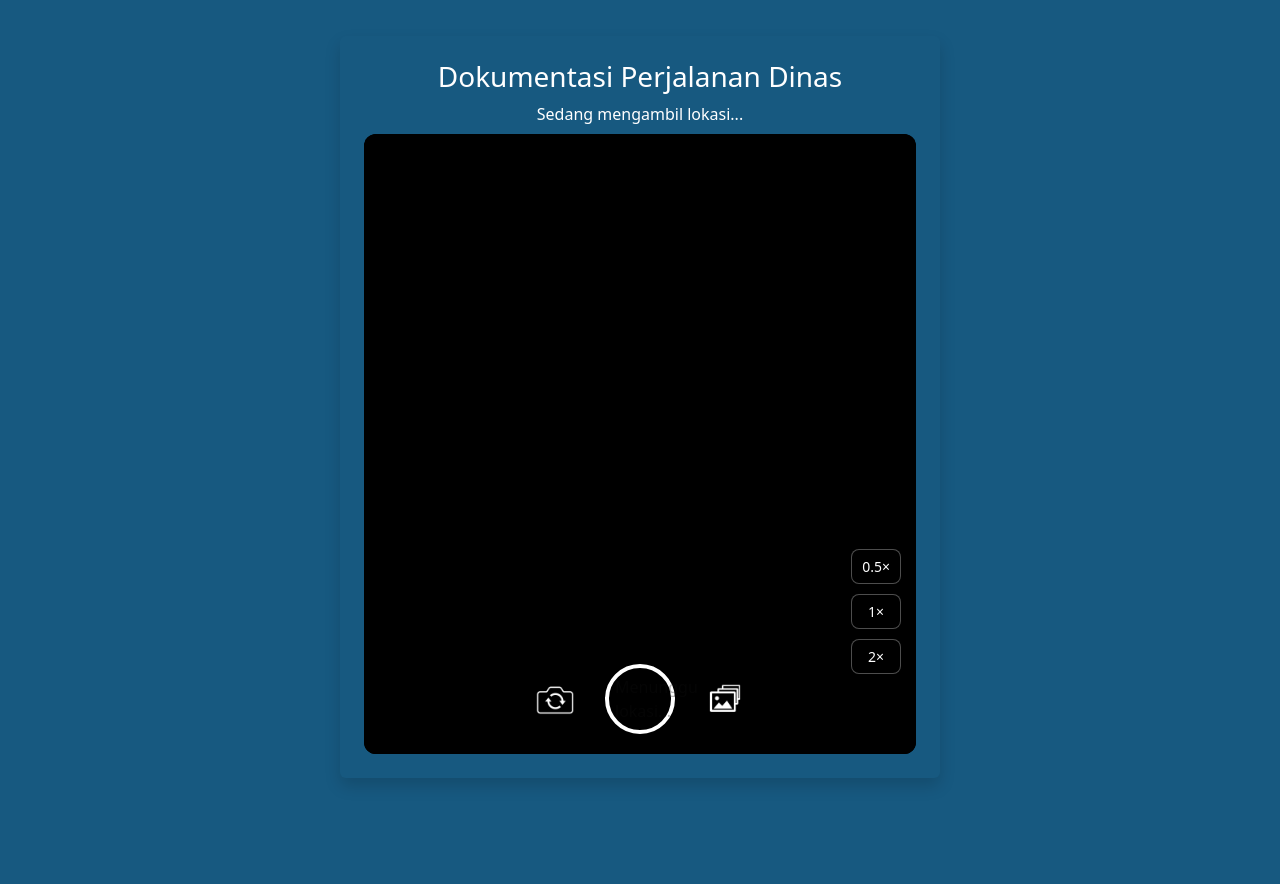
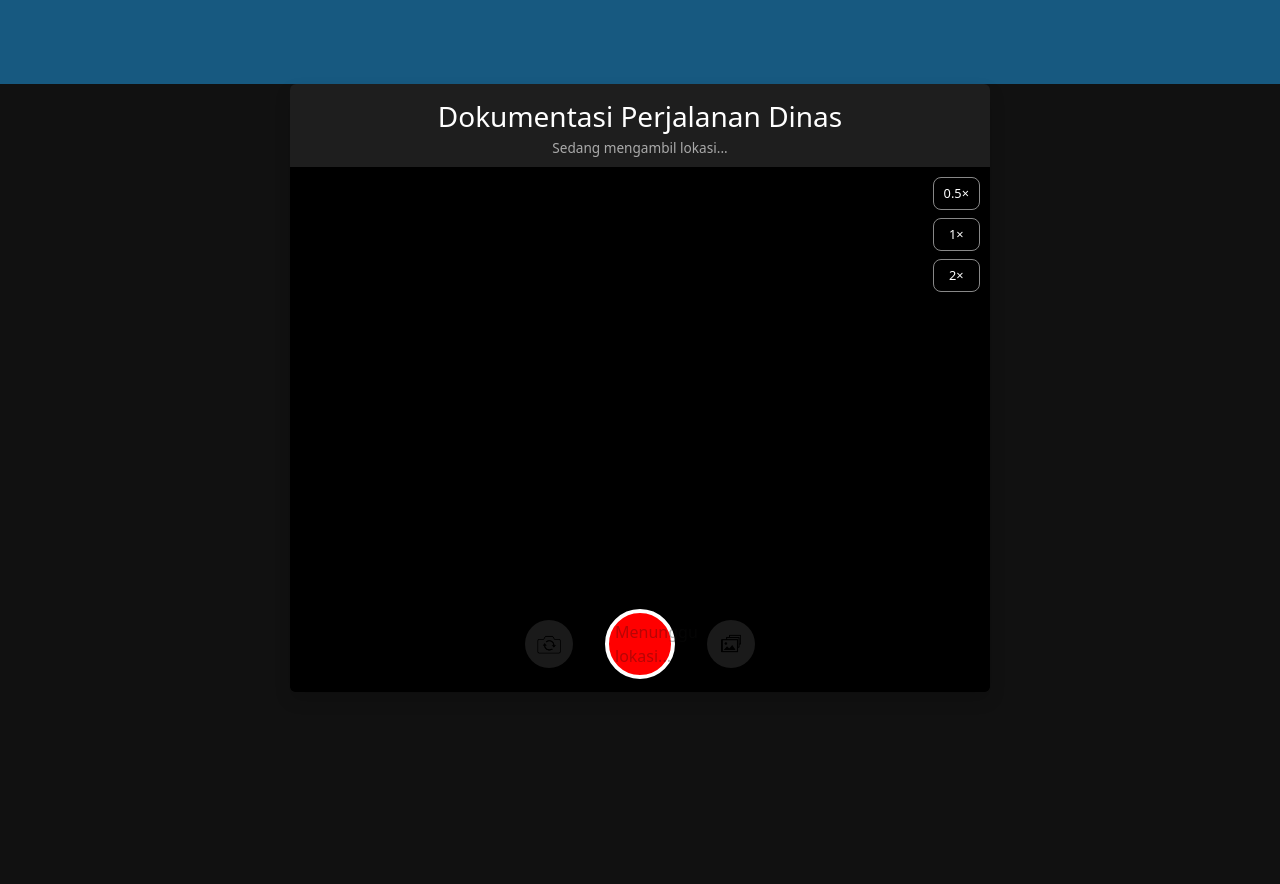
Before and after one commit to putramuttaqin/mitalon, a Flask app: page /dinasluar in a window 1280 px wide. Shown: the part 66-950 px from the top of the page. Before the commit the page ends 849 px from the top, so only its background shows below. Run offline with Flask 3, Linux system fonts and the light colour scheme.

Commit message:
change dinasluar UI

```diff
--- /dev/null
+++ b/static/css/dinasluar.css
@@ -0,0 +1,201 @@
+/* ===== DINAS LUAR CAMERA STYLES (ISOLATED) ===== */
+
+/* Page wrapper for dinasluar.html */
+.dl-page {
+  background-color: #111;
+  color: #fff;
+  min-height: 100vh;
+  margin: 0;
+  padding: 0;
+}
+
+/* ---- Form Wrapper ---- */
+.dl-page .form-wrapper {
+  max-width: 700px;
+  margin: 80px auto 40px auto; /* top spacing for navbar */
+  background: #1e1e1e;
+  border-radius: 12px;
+  padding: 1rem 0 0 0; /* no left/right/bottom padding */
+  box-shadow: 0 0 8px rgba(255, 255, 255, 0.05);
+  overflow: hidden;
+}
+
+/* ---- Title & Location ---- */
+.dl-page h3 {
+  text-align: center;
+  margin-bottom: 0.3rem;
+}
+
+#alamatPreview {
+  text-align: center;
+  font-size: 0.85rem;
+  color: #aaa;
+  margin-bottom: 0.5rem;
+}
+
+/* ---- Camera Container ---- */
+.dl-camera {
+  position: relative;
+  width: 100%;
+  aspect-ratio: 4 / 3; /* Keep proportional height */
+  background: black;
+  overflow: hidden;
+  display: flex;
+  align-items: center;
+  justify-content: center;
+}
+
+.dl-camera video {
+  width: 100%;
+  height: 100%;
+  object-fit: cover;
+  transform: scale(1); /* default zoom-out */
+  transition: transform 0.3s ease;
+}
+
+.dl-camera canvas {
+  display: none;
+}
+
+/* ---- Overlay (gradient + controls) ---- */
+.dl-overlay {
+  position: absolute;
+  inset: 0;
+  display: flex;
+  flex-direction: column;
+  justify-content: flex-end;
+  align-items: center;
+  background: linear-gradient(to top, rgba(0, 0, 0, 0.7), transparent 60%);
+  z-index: 5;
+  pointer-events: none;
+}
+
+/* ---- Controls Row ---- */
+.dl-controls {
+  display: flex;
+  justify-content: center;
+  align-items: center;
+  gap: 2rem;
+  margin-bottom: 0.8rem;
+  pointer-events: all;
+}
+
+/* Capture Button */
+.dl-capture {
+  width: 70px;
+  height: 70px;
+  border-radius: 50%;
+  border: 4px solid #fff;
+  background: red;
+  cursor: pointer;
+  transition: all 0.2s ease;
+}
+
+.dl-capture:active {
+  transform: scale(0.9);
+  background-color: rgba(255, 255, 255, 0.2);
+}
+
+/* Icon Buttons */
+.dl-icon-btn {
+  background: rgba(255, 255, 255, 0.1);
+  border: none;
+  border-radius: 50%;
+  width: 48px;
+  height: 48px;
+  display: flex;
+  justify-content: center;
+  align-items: center;
+  cursor: pointer;
+  transition: all 0.2s ease;
+}
+
+.dl-icon-btn img {
+  width: 26px;
+  height: 26px;
+}
+
+.dl-icon-btn:hover {
+  background: rgba(255, 255, 255, 0.25);
+}
+
+/* ---- Foto Actions ---- */
+.dl-actions {
+  display: flex;
+  gap: 1rem;
+  margin: 0.5rem 0 1rem 0;
+  pointer-events: all;
+}
+
+.dl-btn {
+  padding: 0.4rem 1rem;
+  border-radius: 8px;
+  border: none;
+  font-size: 0.9rem;
+  cursor: pointer;
+}
+
+.dl-btn-secondary {
+  background: #444;
+  color: #fff;
+}
+
+.dl-btn-success {
+  background: #2ecc71;
+  color: #fff;
+}
+
+/* ---- Zoom Controls ---- */
+.dl-zoom {
+  position: absolute;
+  top: 10px;
+  right: 10px;
+  display: flex;
+  flex-direction: column;
+  gap: 0.5rem;
+  z-index: 6;
+  pointer-events: all;
+}
+
+.dl-zoom button {
+  background: rgba(0, 0, 0, 0.6);
+  border: 1px solid #888;
+  color: white;
+  border-radius: 8px;
+  padding: 6px 10px;
+  font-size: 0.8rem;
+  cursor: pointer;
+  transition: background 0.2s;
+}
+
+.dl-zoom button:hover {
+  background: rgba(255, 255, 255, 0.2);
+}
+
+/* ---- Responsive ---- */
+@media (max-width: 768px) {
+  .dl-page .form-wrapper {
+    margin-top: 70px;
+    border-radius: 0;
+  }
+
+  .dl-camera {
+    aspect-ratio: 3 / 4; /* taller for mobile */
+  }
+
+  .dl-capture {
+    width: 60px;
+    height: 60px;
+    border-width: 3px;
+  }
+
+  .dl-icon-btn {
+    width: 44px;
+    height: 44px;
+  }
+
+  .dl-zoom {
+    top: 8px;
+    right: 8px;
+  }
+}
--- a/static/css/style.css
+++ b/static/css/style.css
@@ -54,6 +52,16 @@ body {
 
 .container.py-4 {
   max-width: 600px;
+}
+
+/* Camera feed */
+#video,
+#canvas {
+  width: 100%;
+  /* max-height: 360px; */
+  object-fit: contain; /* 🔄 biar full kelihatan, tidak di-crop */
+  border-radius: 5px;
+  background: black;   /* biar ada background hitam kalau aspect ratio beda */
 }
 
 .hidden {
@@ -127,63 +133,22 @@ body {
   text-shadow: 1px 1px 3px rgba(0, 0, 0, 0.9);
 }
 
-/* =========================
-   FULLSCREEN CAMERA
-========================= */
-.camera-fullscreen {
-  position: relative;
-  width: 100%;
-  height: calc(100vh - 220px); /* Adjust based on navbar/title height */
-  background: black;
-  border-radius: 10px;
-  overflow: hidden;
-}
-
-#video,
-#canvas {
-  position: absolute;
-  top: 0;
-  left: 0;
-  width: 100%;
-  height: 100%;
-  object-fit: cover;
-  background: black;
-  border-radius: 10px;
-}
-
-/* Optional gradient overlay for readability */
-.camera-fullscreen::after {
-  content: "";
-  position: absolute;
-  inset: 0;
-  background: linear-gradient(to top, rgba(0, 0, 0, 0.4), transparent 60%);
-  pointer-events: none;
-}
-
-/* =========================
-   CAMERA OVERLAY CONTROLS
-========================= */
-.camera-overlay {
-  position: absolute;
-  bottom: 20px;
-  width: 100%;
-  display: flex;
-  flex-direction: column;
-  align-items: center;
-  justify-content: flex-end;
-  gap: 12px;
-  z-index: 10;
-}
-
-/* Main control row (centered) */
-.control-row {
+/* Camera container */
+.camera-container {
   display: flex;
   justify-content: center;
   align-items: center;
-  gap: 30px;
+  position: relative;
 }
 
-/* Buttons inside video */
+/* Camera controls (upload left, capture center, toggle right) */
+.camera-controls {
+  display: flex;
+  justify-content: space-between;
+  align-items: center;
+  margin-top: 15px;
+}
+
 .icon-btn {
   background: none;
   border: none;
@@ -193,18 +158,41 @@ body {
 
 .icon-btn img {
   width: 40px;
+  /* atur ukuran icon */
   height: 40px;
-  filter: invert(1); /* make icons visible on dark background */
+  object-fit: contain;
 }
 
-/* Capture button (big red circle) */
+/* Upload button (blue) */
+.upload-btn {
+  width: 50px;
+  height: 50px;
+  border-radius: 50%;
+  border: 3px solid #fff;
+  background-color: #ffffff;
+  color: #fff;
+  font-size: 1.2rem;
+  display: flex;
+  justify-content: center;
+  align-items: center;
+  cursor: pointer;
+  box-shadow: 0 4px 8px rgba(0, 0, 0, 0.3);
+  transition: transform 0.1s ease, background-color 0.2s ease;
+}
+
+.upload-btn:active {
+  background-color: #1976d2;
+  transform: scale(0.9);
+}
+
+/* Capture button (red big) */
 .capture-btn {
-  width: 80px;
-  height: 80px;
+  width: 70px;
+  height: 70px;
   border-radius: 50%;
   border: 4px solid #fff;
   background-color: #f44336;
-  box-shadow: 0 0 15px rgba(0, 0, 0, 0.5);
+  box-shadow: 0 4px 10px rgba(0, 0, 0, 0.3);
   cursor: pointer;
   transition: transform 0.1s ease, background-color 0.2s ease;
 }
@@ -244,100 +240,4 @@ body {
     padding: 1rem;
     margin: 1rem auto;
   }
-
-  .capture-btn {
-    width: 70px;
-    height: 70px;
-  }
-
-  .icon-btn img {
-    width: 35px;
-    height: 35px;
-  }
-
-  .camera-fullscreen {
-    height: calc(100vh - 200px);
-  }
 }
-
-.camera-fullscreen {
-  position: relative;
-  width: 100%;
-  height: calc(100vh - 180px);
-  background: black;
-  overflow: hidden;
-  border-radius: 12px;
-}
-
-.camera-fullscreen video,
-.camera-fullscreen canvas {
-  position: absolute;
-  top: 0;
-  left: 0;
-  width: 100%;
-  height: 100%;
-  object-fit: cover;
-}
-
-.camera-overlay {
-  position: absolute;
-  bottom: 0;
-  width: 100%;
-  height: 100%;
-  display: flex;
-  flex-direction: column;
-  justify-content: flex-end;
-  align-items: center;
-  background: linear-gradient(to top, rgba(0,0,0,0.5), transparent 60%);
-}
-
-.control-row {
-  display: flex;
-  justify-content: center;
-  align-items: center;
-  gap: 30px;
-  margin-bottom: 20px;
-}
-
-.icon-btn img {
-  width: 40px;
-  height: 40px;
-  filter: brightness(0) invert(1);
-}
-
-.capture-btn {
-  width: 70px;
-  height: 70px;
-  border-radius: 50%;
-  border: 4px solid white;
-  background: transparent;
-}
-
-.foto-actions {
-  display: flex;
-  gap: 10px;
-  margin-bottom: 15px;
-}
-
-.zoom-controls {
-  position: absolute;
-  right: 15px;
-  bottom: 80px;
-  display: flex;
-  flex-direction: column;
-  gap: 10px;
-}
-
-.zoom-btn {
-  background: rgba(0,0,0,0.5);
-  color: white;
-  border: 1px solid rgba(255,255,255,0.3);
-  border-radius: 8px;
-  padding: 6px 10px;
-  font-size: 14px;
-  transition: background 0.2s;
-}
-
-.zoom-btn:hover {
-  background: rgba(255,255,255,0.2);
-}
--- a/templates/base.html
+++ b/templates/base.html
@@ -6,7 +6,8 @@
   <meta name="viewport" content="width=device-width, initial-scale=1.0">
   <title>{% block title %}{% endblock %}</title>
   <link href="https://cdn.jsdelivr.net/npm/bootstrap@5.3.0/dist/css/bootstrap.min.css" rel="stylesheet">
-  <link rel="stylesheet" href="{{ url_for('static', filename='css/style.css') }}?v=4">
+  <link rel="stylesheet" href="{{ url_for('static', filename='css/style.css') }}?v=5">
+  <link rel="stylesheet" href="{{ url_for('static', filename='css/dinasluar.css') }}?v=1">
   <link rel="icon" href="/static/favicon.ico">
 </head>
 
--- a/templates/dinasluar.html
+++ b/templates/dinasluar.html
@@ -3,45 +3,39 @@
 {% block title %}Perjalanan Dinas Luar{% endblock %}
 
 {% block content %}
-<div class="dark-mode">
-  <div class="form-wrapper shadow rounded p-4">
-    <h3 class="text-center mb-2">Dokumentasi Perjalanan Dinas</h3>
+<div class="dl-page">
+  <div class="form-wrapper shadow rounded">
+    <h3>Dokumentasi Perjalanan Dinas</h3>
 
-    <div id="alamatPreview" class="text-center text-sm text-gray-400 mb-2">
-      Sedang mengambil lokasi...
-    </div>
+    <div id="alamatPreview">Sedang mengambil lokasi...</div>
 
-    <!-- Fullscreen camera -->
-    <div class="camera-fullscreen">
+    <div class="dl-camera">
       <video id="video" autoplay playsinline></video>
       <canvas id="canvas" class="hidden"></canvas>
 
-      <!-- Overlay controls -->
-      <div class="camera-overlay">
-        <div class="control-row">
-          <button id="toggleCamera" class="icon-btn">
+      <div class="dl-overlay">
+        <div class="dl-controls">
+          <button id="toggleCamera" class="dl-icon-btn">
             <img src="/static/images/toggle.png" alt="Toggle Camera" />
           </button>
 
-          <button id="ambilFoto" class="capture-btn"></button>
+          <button id="ambilFoto" class="dl-capture"></button>
 
-          <button id="dummyButton" class="icon-btn">
+          <button id="dummyButton" class="dl-icon-btn">
             <img src="/static/images/gallery.png" alt="Switch" />
           </button>
         </div>
 
-        <!-- Foto actions -->
-        <div id="fotoActions" class="foto-actions hidden">
-          <button id="fotoUlang" class="btn btn-secondary">Foto Ulang</button>
-          <button id="downloadFoto" class="btn btn-success">Download</button>
+        <div id="fotoActions" class="dl-actions hidden">
+          <button id="fotoUlang" class="dl-btn dl-btn-secondary">Foto Ulang</button>
+          <button id="downloadFoto" class="dl-btn dl-btn-success">Download</button>
         </div>
+      </div>
 
-        <!-- Zoom controls -->
-        <div class="zoom-controls">
-          <button class="zoom-btn" data-zoom="0.5">0.5×</button>
-          <button class="zoom-btn" data-zoom="1">1×</button>
-          <button class="zoom-btn" data-zoom="2">2×</button>
-        </div>
+      <div class="dl-zoom">
+        <button class="zoom-btn" data-zoom="0.5">0.5×</button>
+        <button class="zoom-btn" data-zoom="1">1×</button>
+        <button class="zoom-btn" data-zoom="2">2×</button>
       </div>
     </div>
   </div>
```
Also changed, not shown: other parts of static/css/style.css (+25 -21 lines).
